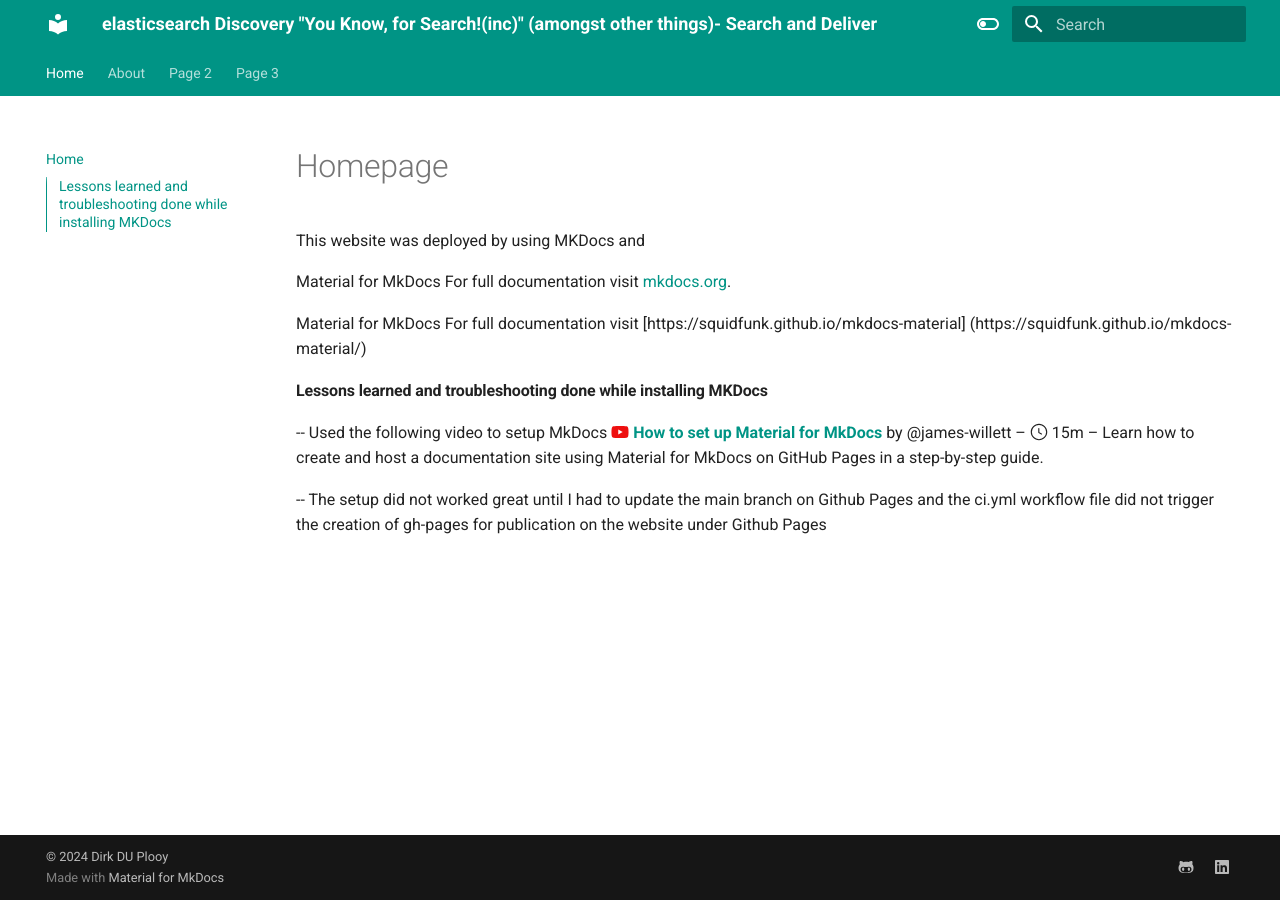
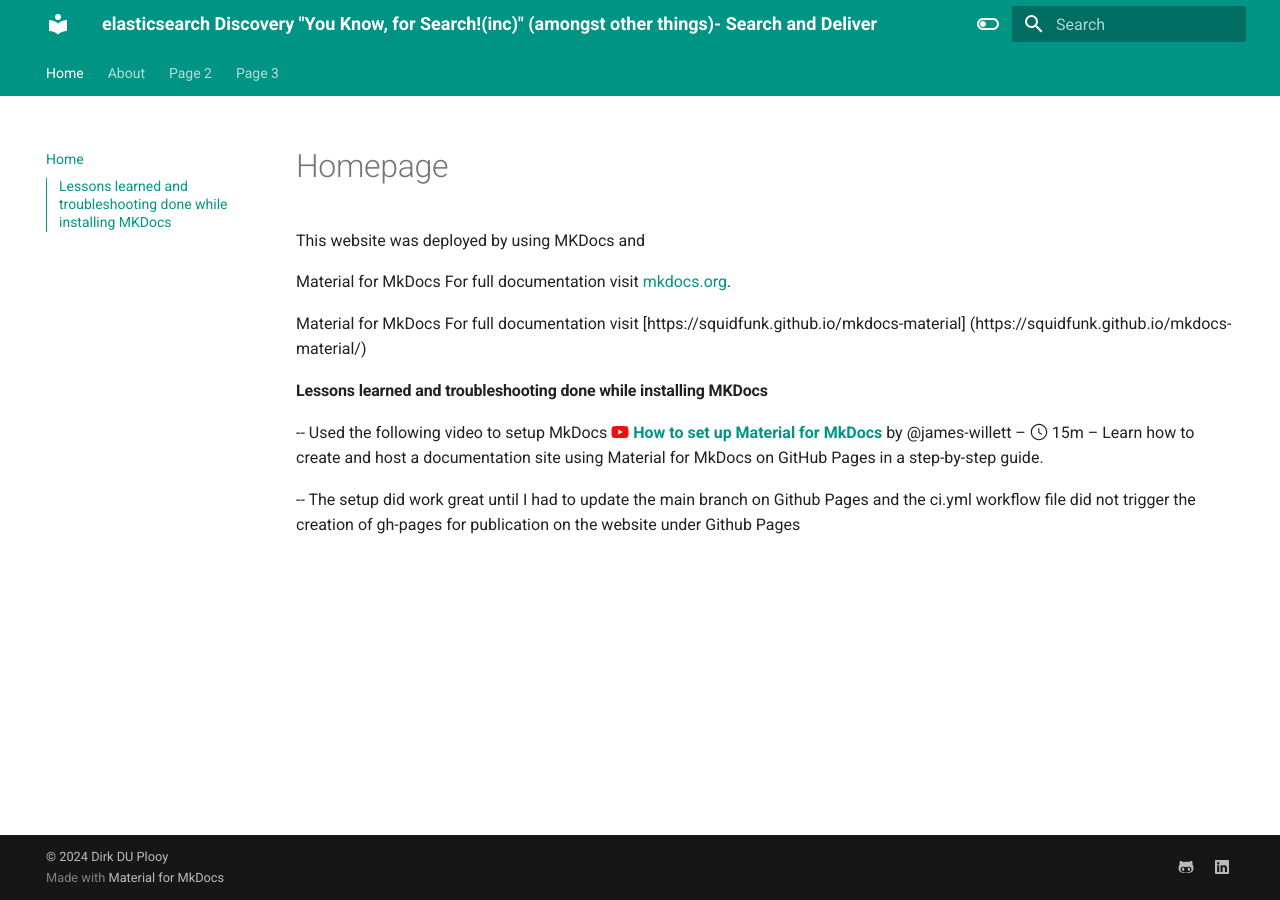
Before and after one commit to dirkduplooy/Elasticsearch, an MkDocs documentation site: the page built from docs/index.md, in a window 1280 px wide. Built offline with MkDocs 1.6.1 and Material for MkDocs 9.7.7, drawn with Linux system fonts in a browser that asks for light colours.

Commit message:
sentence and spelling update

```diff
--- a/docs/index.md
+++ b/docs/index.md
@@ -18,7 +18,7 @@ MkDocs on GitHub Pages in a step-by-step guide.
   [How to set up Material for MkDocs]: https://www.youtube.com/watch?v=Q-YA_dA8C20
 
 --
-The setup did not worked great until I had to update the main branch on Github Pages and the ci.yml workflow file did not trigger the creation of gh-pages for publication on the website under Github Pages
+The setup did work great until I had to update the main branch on Github Pages and the ci.yml workflow file did not trigger the creation of gh-pages for publication on the website under Github Pages
 #
 #
 #
```
